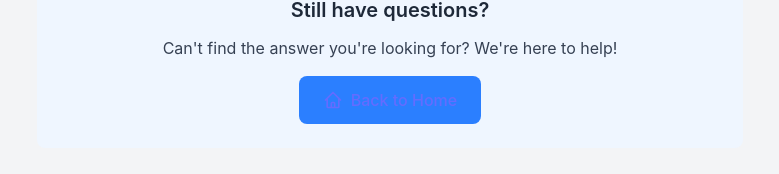
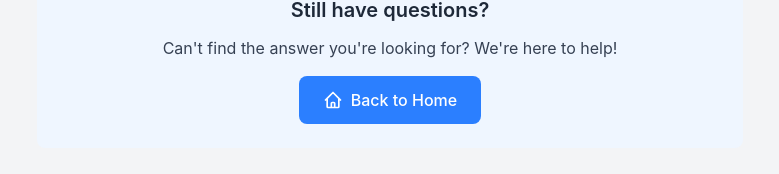
Before and after one commit to avitalg/chefmind, a React (Vite) app: page /faq in a window 1280 px wide. Shown: the part 1164-1338 px from the top of the page, without its empty margins (250-1029 px from the left). Built offline with nearby package versions, Linux system fonts and the light colour scheme; no server answers.

Commit message:
change text color

```diff
--- a/src/pages/FAQ.tsx
+++ b/src/pages/FAQ.tsx
@@ -122,7 +122,7 @@ const FAQ = () => {
         <div className="flex flex-col sm:flex-row gap-4 justify-center">
           <a
             href="/"
-            className="inline-flex items-center px-6 py-3 bg-blue-500 text-white rounded-lg hover:bg-blue-600 transition-colors"
+            className="inline-flex items-center px-6 py-3 bg-blue-500 text-white rounded-lg hover:bg-blue-600 transition-colors !text-white"
           >
             <svg className="w-5 h-5 mr-2" fill="none" stroke="currentColor" viewBox="0 0 24 24">
               <path
```
